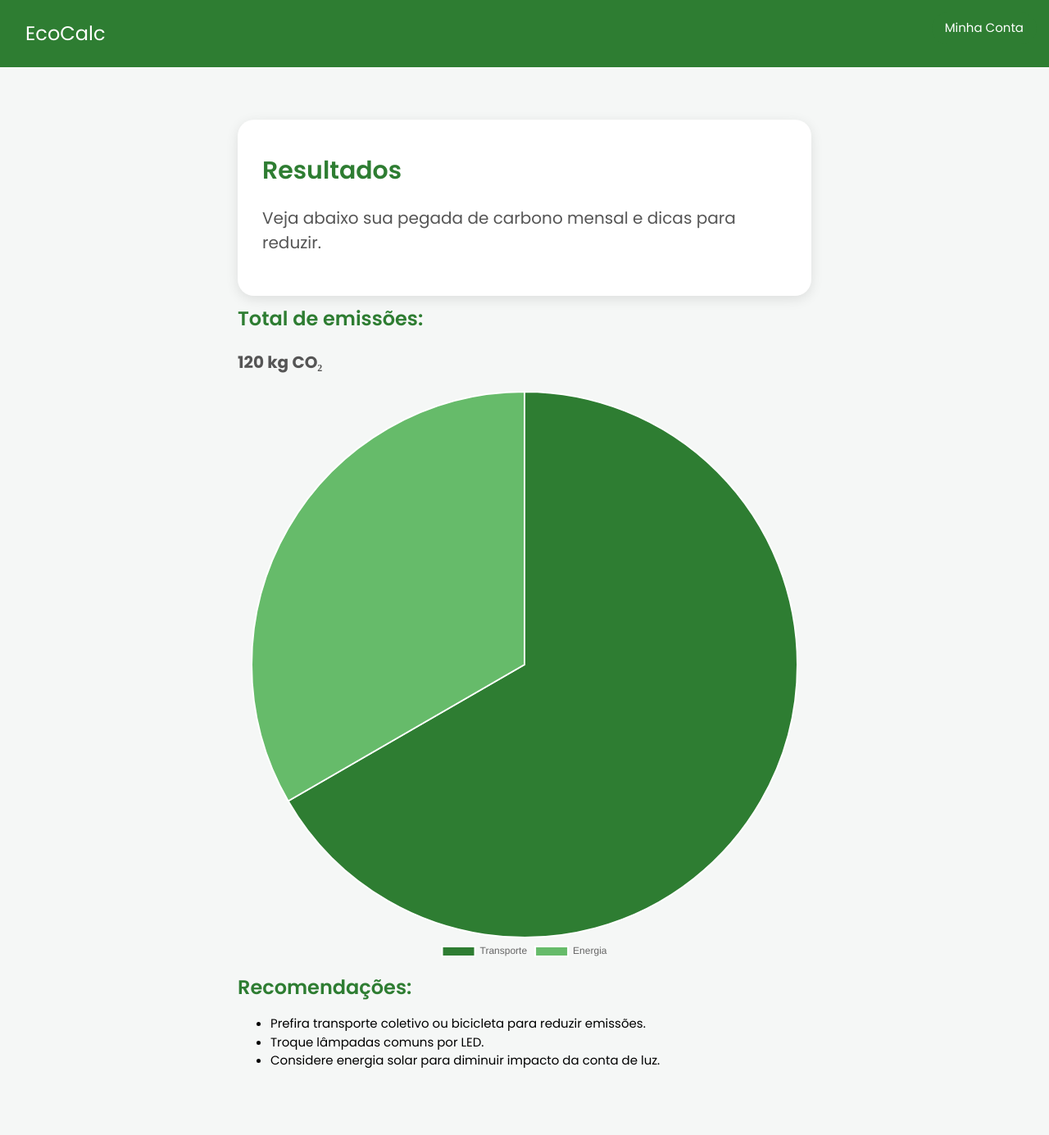
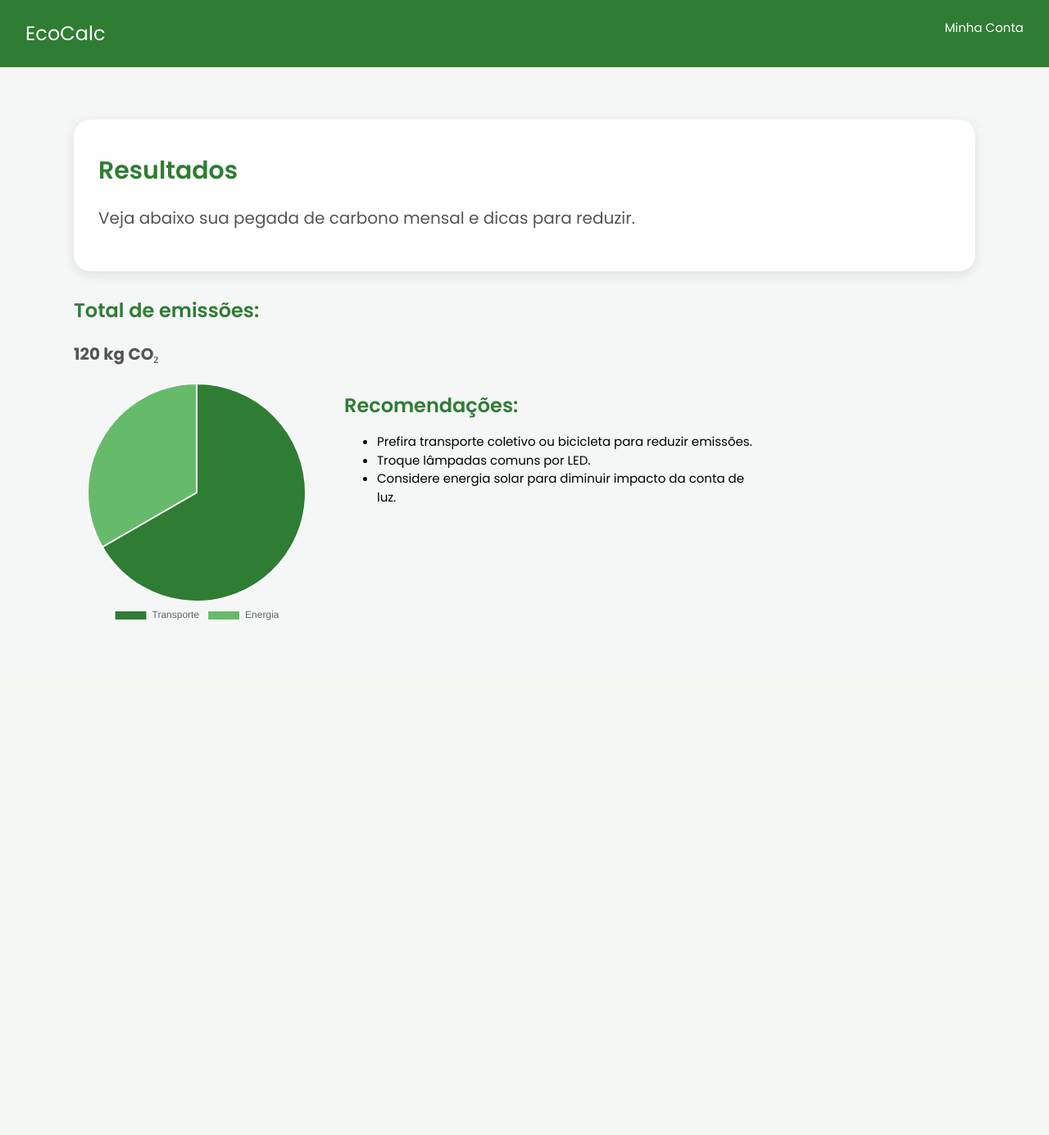
Before and after one commit to julyaprassa/EcoCalc, a PHP site: page /resultado.php in a window 1280 px wide. Shown: the whole page at 82% size. After the commit the page ends 758 px from the top, so only its background shows below. Run offline with PHP 8.4, Linux system fonts and the light colour scheme.

Commit message:
Add files via upload

```diff
--- a/estilo.css
+++ b/estilo.css
@@ -76,7 +76,7 @@ p {
 }
 
 .botaovoltar:hover {
-  transform: translateX(-3px);     /* leve movimento para a esquerda */
+  transform: translateX(-3px);
 }
 
 
@@ -86,6 +86,7 @@ p {
     padding: 30px;
     border-radius: 20px;
     box-shadow: 0px 4px 15px rgba(0,0,0,0.1);
+    margin-bottom: 30px;
 }
 
 form {
@@ -204,3 +205,64 @@ form.questionario-form .questionario-select {
   border-radius: 8px;
   margin: 0;
 }
+
+.resultado-container{
+    display: flex;
+    flex-direction: row;
+    align-items: flex-start;
+    gap: 30px;
+    margin-top: 20px;
+}
+
+.grafico{
+    width: 300px;
+}
+
+.grafico canvas{
+    width: 300px !important;
+    height: 300px !important;
+}
+
+.recomendacoes{
+    width: 500px;
+}
+
+/* lista do histórico */
+.historicolista{
+    margin-top: 30px;
+    display: flex;
+    flex-direction: column;
+    gap: 20px;
+}
+
+.historicoitem{
+    background-color: #f8f8f8;
+    border-radius: 18px;
+    padding: 20px;
+
+    display: flex;
+    align-items: center;
+    justify-content: space-between;
+
+    box-shadow: 0px 2px 10px rgba(0,0,0,0.08);
+    transition: 0.3s;
+}
+
+.historicoitem:hover{
+    transform: translateY(-3px);
+    box-shadow: 0px 4px 15px rgba(0,0,0,0.12);
+}
+
+.botaohist{
+    background-color: #2e7d32;
+    color: white;
+    padding: 10px 18px;
+    border-radius: 25px;
+    text-decoration: none;
+    display: inline-block;
+    transition: 0.3s;
+}
+
+.botaohist:hover{
+    background-color: #1b5e20;
+}
--- a/resultado.php
+++ b/resultado.php
@@ -15,12 +15,13 @@
 <body>
 
     <div class="topo w3-bar">
-    <span class="w3-bar-item w3-xlarge">EcoCalc</span>
+    <a href="paginainicial.php" class="w3-bar-item w3-xlarge" style="text-decoration:none;">
+    EcoCalc </a>
     <a href="conta.php" class="w3-bar-item w3-button w3-right">Minha Conta</a>
     </div>
 
   <div class="w3-container w3-padding-64">
-    <div class="w3-content" style="max-width:700px">
+    <div class="w3-content" style="max-width:1100px">
 
       <div class="card">
         <h2 class="titulo">Resultados</h2>
@@ -36,7 +37,12 @@
       </div>
 
       <!-- Gráfico -->
-      <canvas id="graficoEmissoes"></canvas>
+      <div class="resultado-container">
+
+  <!-- Gráfico -->
+  <div class="grafico">
+    <canvas id="graficoEmissoes" width="300" height="300"></canvas>
+  </div>
 
   <!-- Recomendações -->
   <div class="recomendacoes">
@@ -62,10 +68,15 @@
           backgroundColor: ['#2e7d32', '#66bb6a']
         }]
       },
+
+      // de preferência nao mexam aqui!
       options: {
-        responsive: true,
+        responsive: false,
+
         plugins: {
-          legend: { position: 'bottom' }
+            legend: {
+                position: 'bottom'
+            }
         }
     }
 });
```
Also changed, not shown: conta.php (+4 -3 lines). Lines whose indentation alone changed are shown as unchanged.
